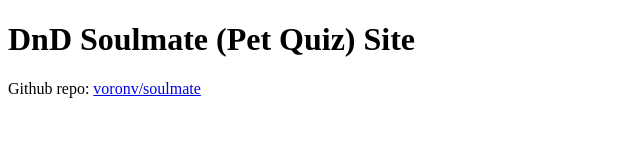
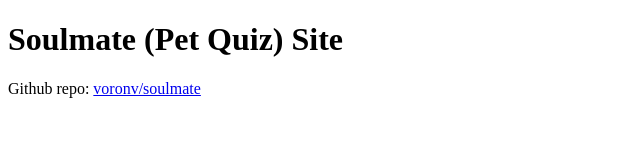
Before and after one commit to voronv27/soulmate, a plain HTML site: page index.html in a window 1280 px wide. Shown: the whole page, without its empty margins (0-640 px from the left). Drawn offline with Linux system fonts and the light colour scheme.

Commit message:
Update index.html
Fixed typo

```diff
--- a/index.html
+++ b/index.html
@@ -2,7 +2,7 @@
 <html>
 <body>
 
-<h1>DnD Soulmate (Pet Quiz) Site</h1>
+<h1>Soulmate (Pet Quiz) Site</h1>
 
 <p>Github repo: <a href="https://github.com/voronv27/soulmate">voronv/soulmate</a></p>
 
```
